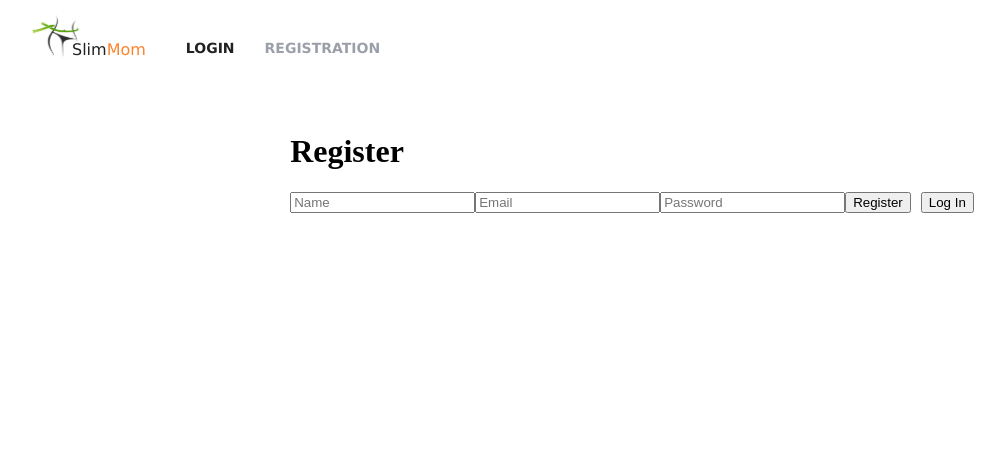
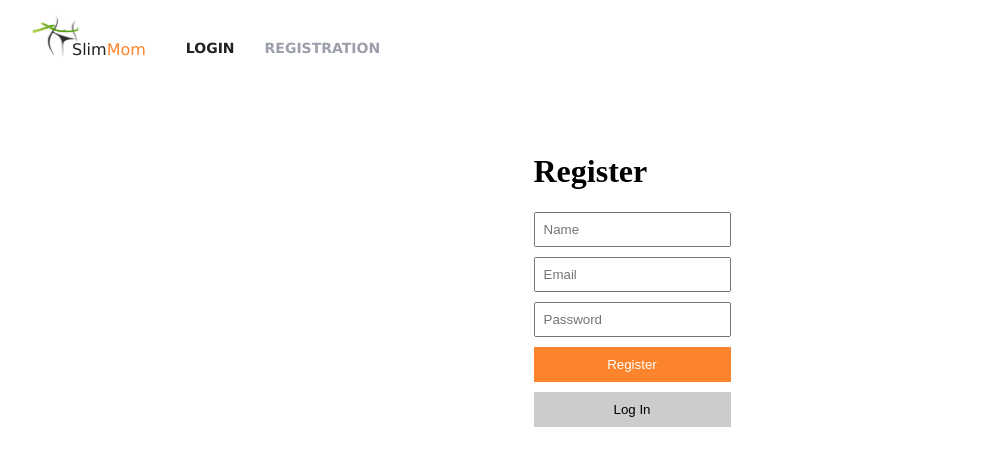
Before and after one commit to Egemen-Yilmaz/slim-moms, a React (Vite) app in the folder frontend/: page /register in a window 1280 px wide. Shown: the top 466 px of the page, without its empty margins (8-1013 px from the left). Built offline with nearby package versions, Linux system fonts and the light colour scheme.

Commit message:
fix: resolve form validation, axios integration, and broken loaderSlice imports in RegistrationPage

```diff
--- a/frontend/src/components/forms/DailyCaloriesForm/DailyCaloriesForm.jsx
+++ b/frontend/src/components/forms/DailyCaloriesForm/DailyCaloriesForm.jsx
@@ -1,12 +1,8 @@
 import { useState } from "react";
-import { useDispatch } from "react-redux"; // Redux dispatch ekledik
-import { api } from "../../../api/axios";
+import { api } from "../../../api/axios.js"; // ✨ Doğru bağıntı yolu (3 kat yukarıda)
 import { toast } from "react-toastify";
-import { showLoader, hideLoader } from "../../../redux/loader/loaderSlice"; // Global loader'ı çektik
 
 export default function DailyCaloriesForm({ openModal, isPrivate = false }) {
-  const dispatch = useDispatch();
-
   const [formData, setFormData] = useState({
     weight: "",
     height: "",
@@ -15,7 +11,7 @@ export default function DailyCaloriesForm({ openModal, isPrivate = false }) {
     bloodType: "0",
   });
 
-  // 🎯 KRİTER: Hata mesajlarını inputların altında şıkça göstermek için state
+  const [loading, setLoading] = useState(false);
   const [errors, setErrors] = useState({});
 
   const handleChange = (e) => {
@@ -23,13 +19,11 @@ export default function DailyCaloriesForm({ openModal, isPrivate = false }) {
       ...prev,
       [e.target.name]: e.target.value,
     }));
-    // Kullanıcı yazmaya başladığında o alanın hatasını temizle
     if (errors[e.target.name]) {
       setErrors((prev) => ({ ...prev, [e.target.name]: "" }));
     }
   };
 
-  // 🎯 KRİTER: Gelişmiş JavaScript Doğrulama (Validation) Fonksiyonu
   const validateForm = () => {
     const newErrors = {};
     const h = Number(formData.height);
@@ -49,28 +43,24 @@ export default function DailyCaloriesForm({ openModal, isPrivate = false }) {
     if (!formData.targetWeight || isNaN(tw) || tw < 30 || tw > 300) {
       newErrors.targetWeight = "Please enter a valid desired weight.";
     }
-    // Zayıflama mantığı kontrolü: Hedef kilo şu anki kilodan küçük olmalı
     if (w && tw && tw >= w) {
       newErrors.targetWeight = "Desired weight must be less than current weight.";
     }
 
     setErrors(newErrors);
-    // Eğer hata objesi boşsa true döner, form gönderilebilir demektir
     return Object.keys(newErrors).length === 0;
   };
 
   const handleSubmit = async (e) => {
     e.preventDefault();
 
-    // 🎯 Doğrulamadan geçemezse isteği durdur
     if (!validateForm()) {
       toast.error("Please fix the errors in the form.");
       return;
     }
 
     try {
-      // KRİTER: Global loader tetikleniyor
-      dispatch(showLoader());
+      setLoading(true);
 
       const payload = {
         weight: Number(formData.weight),
@@ -81,7 +71,6 @@ export default function DailyCaloriesForm({ openModal, isPrivate = false }) {
       };
 
       const endpoint = isPrivate ? "/products/user-calorie" : "/products/public-calorie";
-
       const res = await api.post(endpoint, payload);
 
       toast.success("Calculation completed successfully");
@@ -95,20 +84,18 @@ export default function DailyCaloriesForm({ openModal, isPrivate = false }) {
       const errorMessage = err.response?.data?.message || "Calculation failed.";
       toast.error(errorMessage);
     } finally {
-      // KRİTER: Global loader kapatılıyor
-      dispatch(hideLoader());
+      setLoading(false);
     }
   };
 
   return (
     <div style={{ background: "white", padding: "30px", borderRadius: "8px", boxShadow: "0 4px 12px rgba(0,0,0,0.05)", maxWidth: "500px", margin: "0 auto" }}>
-      <h1 style={{ fontSize: "24px", color: "#212121", marginBottom: "30px", fontFamily: "Verdana, sans-serif", fontWeight: "bold" }}>
+      <h1 style={{ fontSize: "24px", color: "#212121", marginBottom: "30px", fontFamily: "sans-serif", fontWeight: "bold" }}>
         Calculate your daily calorie intake now
       </h1>
 
       <form onSubmit={handleSubmit} style={{ display: "flex", flexDirection: "column", gap: "15px" }} noValidate>
 
-        {/* HEIGHT */}
         <div style={{ display: "flex", flexDirection: "column" }}>
           <input
             name="height"
@@ -121,7 +108,6 @@ export default function DailyCaloriesForm({ openModal, isPrivate = false }) {
           {errors.height && <span style={{ color: "red", fontSize: "12px", marginTop: "4px" }}>{errors.height}</span>}
         </div>
 
-        {/* AGE */}
         <div style={{ display: "flex", flexDirection: "column" }}>
           <input
             name="age"
@@ -134,7 +120,6 @@ export default function DailyCaloriesForm({ openModal, isPrivate = false }) {
           {errors.age && <span style={{ color: "red", fontSize: "12px", marginTop: "4px" }}>{errors.age}</span>}
         </div>
 
-        {/* CURRENT WEIGHT */}
         <div style={{ display: "flex", flexDirection: "column" }}>
           <input
             name="weight"
@@ -147,7 +132,6 @@ export default function DailyCaloriesForm({ openModal, isPrivate = false }) {
           {errors.weight && <span style={{ color: "red", fontSize: "12px", marginTop: "4px" }}>{errors.weight}</span>}
         </div>
 
-        {/* DESIRED WEIGHT */}
         <div style={{ display: "flex", flexDirection: "column" }}>
           <input
             name="targetWeight"
@@ -160,7 +144,6 @@ export default function DailyCaloriesForm({ openModal, isPrivate = false }) {
           {errors.targetWeight && <span style={{ color: "red", fontSize: "12px", marginTop: "4px" }}>{errors.targetWeight}</span>}
         </div>
 
-        {/* BLOOD TYPE */}
         <div style={{ display: "flex", flexDirection: "column", gap: "5px", marginTop: "10px" }}>
           <label style={{ fontSize: "14px", color: "#9b9b9b" }}>Blood Type *</label>
           <select
@@ -178,9 +161,10 @@ export default function DailyCaloriesForm({ openModal, isPrivate = false }) {
 
         <button
           type="submit"
-          style={{ marginTop: "25px", background: "#fc842c", color: "white", border: "none", padding: "15px", borderRadius: "30px", fontSize: "16px", fontWeight: "bold", cursor: "pointer", boxShadow: "0 4px 6px rgba(252,132,44,0.2)", transition: "background 0.2s" }}
+          disabled={loading}
+          style={{ marginTop: "25px", background: "#fc842c", color: "white", border: "none", padding: "15px", borderRadius: "30px", fontSize: "16px", fontWeight: "bold", cursor: "pointer", boxShadow: "0 4px 6px rgba(252,132,44,0.2)" }}
         >
-          Start losing weight
+          {loading ? "Calculating..." : "Start losing weight"}
         </button>
       </form>
     </div>
--- a/frontend/src/main.jsx
+++ b/frontend/src/main.jsx
@@ -1,4 +1,3 @@
-import React from "react";
 import ReactDOM from "react-dom/client";
 import { BrowserRouter } from "react-router-dom";
 import { Provider } from "react-redux";
--- a/frontend/src/pages/MainPage/MainPage.jsx
+++ b/frontend/src/pages/MainPage/MainPage.jsx
@@ -1,6 +1,6 @@
 import { useState } from "react";
 
-import DailyCaloriesForm from "../../components/forms/DailyCaloriesForm/DailyCaloriesForm";
+import DailyCaloriesForm from "../../components/forms/DailyCaloriesForm/DailyCaloriesForm.jsx";
 
 import Modal from "../../components/common/Modal/Modal";
 
--- a/frontend/src/pages/RegistrationPage/RegistrationPage.jsx
+++ b/frontend/src/pages/RegistrationPage/RegistrationPage.jsx
@@ -1,12 +1,9 @@
 import { useState } from "react";
 import { useNavigate } from "react-router-dom";
-import { useDispatch } from "react-redux";
-import { api } from "../../api/axios";
-import { showLoader, hideLoader } from "../../../redux/loader/loaderSlice"; // Global loader'ı çektik
+import { api } from "../../api/axios.js";
 
 export default function RegistrationPage() {
   const navigate = useNavigate();
-  const dispatch = useDispatch(); // Redux dispatch ekledik
 
   const [form, setForm] = useState({
     name: "",
@@ -23,85 +20,38 @@ export default function RegistrationPage() {
     });
   };
 
-  // 🎯 KRİTER: Kılavuzun istediği asenkron Operation fonksiyonu
-  // Sayfa içinde kalabilir ya da operation mantığına tam uyması için handle içinde dispatch edilir.
   const registerUserOperation = async (formData) => {
     try {
-      // KRİTER: Küresel loader reducer'ını tetikliyoruz
-      dispatch(showLoader());
       setError("");
-
-      // Backend'e kayıt isteği atılıyor
       await api.post("/auth/register", formData);
-
-      // En güvenli akış: Kayıt olan kullanıcıyı giriş yapması için login'e yönlendiriyoruz
-      // Böylece login formundaki Redux süreçleri (setAuthData) eksiksiz çalışır.
       navigate("/login");
     } catch (err) {
       setError(err.response?.data?.message || "Registration failed. Please try again.");
-    } finally {
-      // İşlem bittiğinde küresel loader'ı kapatıyoruz
-      dispatch(hideLoader());
     }
   };
 
   const handleSubmit = (e) => {
     e.preventDefault();
-
-    // KRİTER: Form Doğrulama (Validation) Kontrolleri
     if (!form.name.trim() || !form.email.trim() || !form.password) {
       setError("All fields are required!");
       return;
     }
-
     if (form.password.length < 6) {
       setError("Password must be at least 6 characters long!");
       return;
     }
-
-    // Doğrulardan geçtiyse operation'ı tetikle
     registerUserOperation(form);
   };
 
   return (
-    <div>
+    <div style={{ padding: "20px" }}>
       <h1>Register</h1>
-
-      <form onSubmit={handleSubmit} noValidate>
-        <input
-          name="name"
-          type="text"
-          placeholder="Name"
-          value={form.name}
-          onChange={handleChange}
-        />
-
-        <input
-          name="email"
-          type="email"
-          placeholder="Email"
-          value={form.email}
-          onChange={handleChange}
-        />
-
-        <input
-          name="password"
-          type="password"
-          placeholder="Password"
-          value={form.password}
-          onChange={handleChange}
-        />
-
-        {/* Buton disabled durumunu projenin ortak loader state'ine bağlayabiliriz */}
-        <button type="submit">
-          Register
-        </button>
-
-        {/* KRİTER: "Giriş Yap" butonuna tıklandığında kullanıcı LoginPage sayfasına yönlendirilir */}
-        <button type="button" onClick={() => navigate("/login")} style={{ marginLeft: "10px" }}>
-          Log In
-        </button>
-
+      <form onSubmit={handleSubmit} noValidate style={{ display: "flex", flexDirection: "column", gap: "10px", maxWidth: "300px" }}>
+        <input name="name" type="text" placeholder="Name" value={form.name} onChange={handleChange} style={{ padding: "8px" }} />
+        <input name="email" type="email" placeholder="Email" value={form.email} onChange={handleChange} style={{ padding: "8px" }} />
+        <input name="password" type="password" placeholder="Password" value={form.password} onChange={handleChange} style={{ padding: "8px" }} />
+        <button type="submit" style={{ padding: "10px", background: "#fc842c", color: "white", border: "none", cursor: "pointer" }}>Register</button>
+        <button type="button" onClick={() => navigate("/login")} style={{ padding: "10px", background: "#ccc", border: "none", cursor: "pointer" }}>Log In</button>
         {error && <p style={{ color: "red" }}>{error}</p>}
       </form>
     </div>
```
